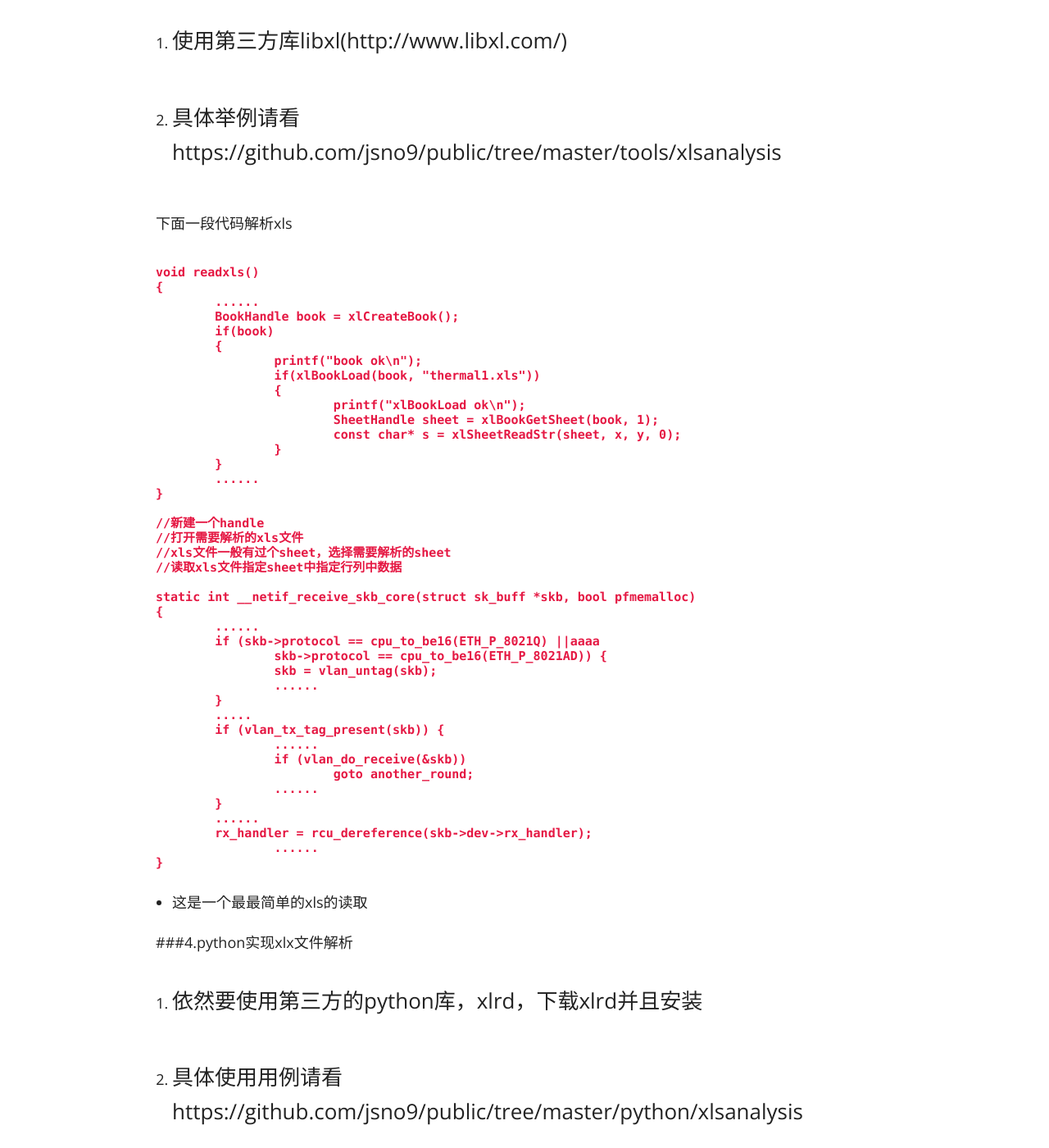
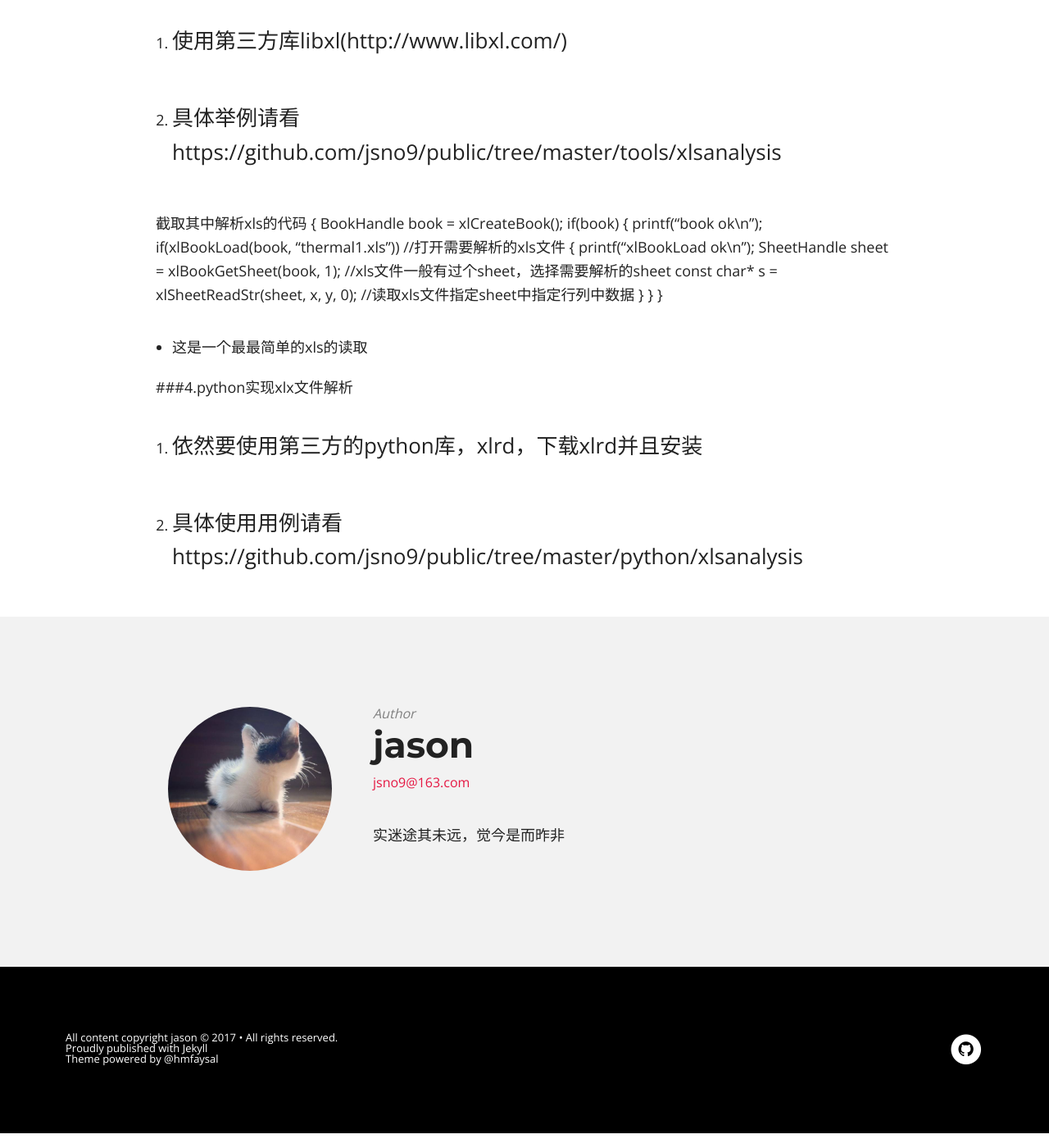
Before and after one commit to jsno9/hello-world, a Jekyll site: the page built from _posts/linux/2017-04-11-xls_anlysis.md, in a window 1280 px wide and 1400 px high, scrolled down 664 px. Shown: the whole window at 82% size. Built offline with Jekyll 4.4.1, drawn with Linux system fonts in a browser that asks for light colours; nearby versions of some CDN libraries.

Commit message:
modified:   2017-04-11-xls_anlysis.md

```diff
--- a/_posts/linux/2017-04-11-xls_anlysis.md
+++ b/_posts/linux/2017-04-11-xls_anlysis.md
@@ -17,48 +17,19 @@ comments: false
 
 2. 具体举例请看https://github.com/jsno9/public/tree/master/tools/xlsanalysis
 
-下面一段代码解析xls
-
-	void readxls()
+截取其中解析xls的代码
 	{
-		......
 		BookHandle book = xlCreateBook();
 		if(book)
 		{
 			printf("book ok\n");
-			if(xlBookLoad(book, "thermal1.xls"))
+			if(xlBookLoad(book, "thermal1.xls"))	//打开需要解析的xls文件
 			{
 				printf("xlBookLoad ok\n");
-				SheetHandle sheet = xlBookGetSheet(book, 1);
-				const char* s = xlSheetReadStr(sheet, x, y, 0);
+				SheetHandle sheet = xlBookGetSheet(book, 1);	//xls文件一般有过个sheet，选择需要解析的sheet
+				const char* s = xlSheetReadStr(sheet, x, y, 0);	//读取xls文件指定sheet中指定行列中数据
 			}
 		}
-		......
-	}
-
-	//新建一个handle
-	//打开需要解析的xls文件
-	//xls文件一般有过个sheet，选择需要解析的sheet
-	//读取xls文件指定sheet中指定行列中数据
-
-	static int __netif_receive_skb_core(struct sk_buff *skb, bool pfmemalloc)
-	{
-		......
-		if (skb->protocol == cpu_to_be16(ETH_P_8021Q) ||aaaa
-	    		skb->protocol == cpu_to_be16(ETH_P_8021AD)) {
-			skb = vlan_untag(skb);
-			......
-		}
-		.....
-		if (vlan_tx_tag_present(skb)) {
-			......
-			if (vlan_do_receive(&skb))
-				goto another_round;
-			......
-		}
-		......
-		rx_handler = rcu_dereference(skb->dev->rx_handler);
-			......
 	}
 
 + 这是一个最最简单的xls的读取
```
